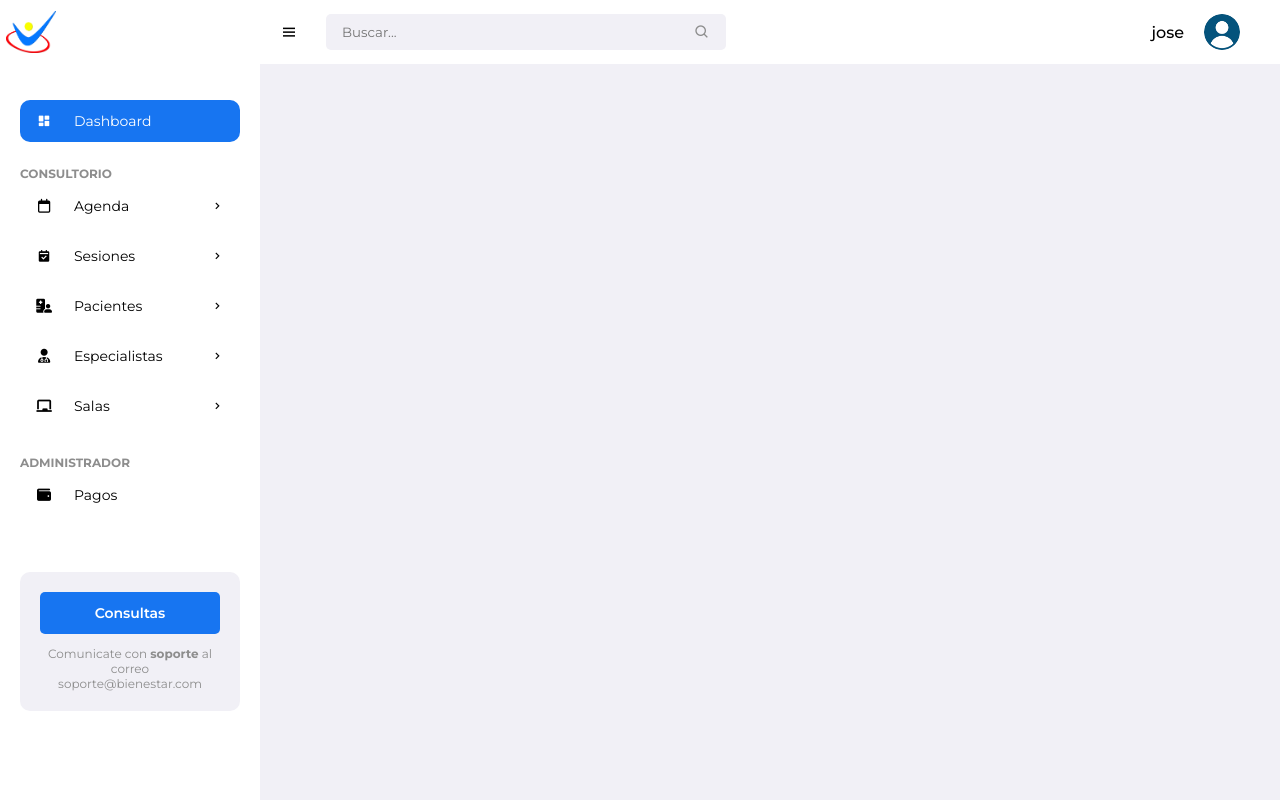
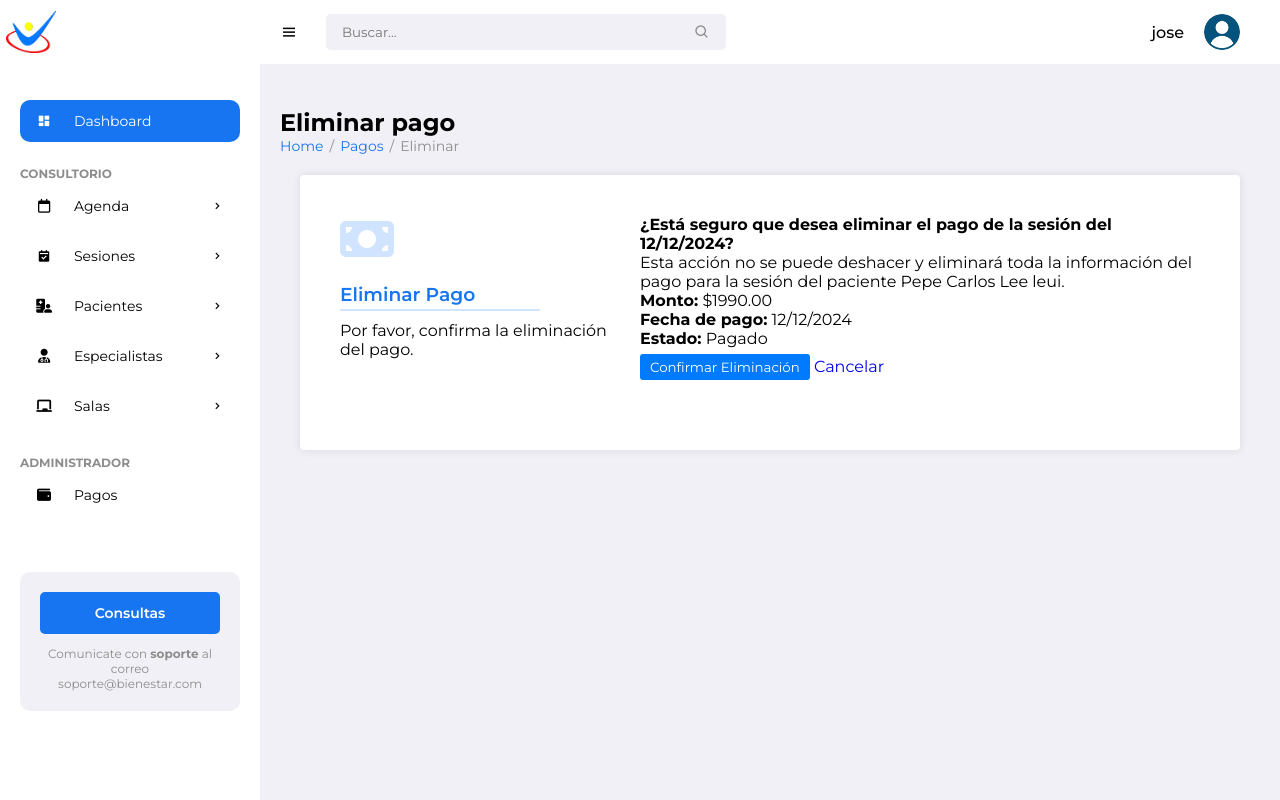
Before and after one commit to Yenicee/center, a Django app: page /payments/1/delete/ in a window 1280 px wide. Run offline with Django 5.2, Linux system fonts and the light colour scheme; a user stored in the database is signed in; data comes from the database, SQL or seed files in the repository; both versions use the stored data as it was after the commit.

Commit message:
agregue migracion paid_in_advance y cuerpo a delete_payment.html

```diff
--- a/pacientes/forms.py
+++ b/pacientes/forms.py
@@ -121,7 +121,7 @@ class SessionForm(forms.ModelForm):
         fields = [
             'patient', 'specialist', 'room', 'date', 'time',
             'objective', 'activity', 'materials', 'observation',
-            'attachment', 'status'
+            'attachment', 'status','paid_in_advance'
         ]
         labels = {
             'date': 'Fecha',
@@ -134,7 +134,8 @@ class SessionForm(forms.ModelForm):
             'materials': 'Materiales',
             'observation': 'Observación',
             'attachment': 'Archivo Adjunto',
-            'status': 'Estado de la sesión'
+            'status': 'Estado de la sesión',
+            'paid_in_advance': 'Pagada'
         }
 
         widgets = {
@@ -147,6 +148,7 @@ class SessionForm(forms.ModelForm):
             'materials': forms.Textarea(attrs={'rows': 4}),
             'observation': forms.Textarea(attrs={'rows': 4}),
             'new_activity': forms.Textarea(attrs={'rows': 4}),
+            'paid_in_advance': forms.CheckboxInput(attrs={'class': 'form-check-input'}),
         }
 
 class SpecialistForm(forms.ModelForm):
--- a/pacientes/models.py
+++ b/pacientes/models.py
@@ -82,16 +82,32 @@ class Session(models.Model):
         help_text="Estado de la sesión: 'Pendiente', 'Completada o 'Cancelada'."
     )
 
+    paid_in_advance = models.BooleanField(default=False, verbose_name="Pagada por adelantado")
+
     def save(self, *args, **kwargs):
+
         # Guarda la sesión normalmente
         super().save(*args, **kwargs)
 
-        if self.status == "Realizada":
-            # encarga de manejar el tema del pago
-            payment, created = Payment.objects.get_or_create(session=self)
-            payment.is_paid = True
-            payment.payment_date = self.date
-            payment.save()
+        # Si está marcada como pagada por adelantado, crear el pago
+        if self.paid_in_advance:
+            payment, created = Payment.objects.get_or_create(
+                session=self,
+                defaults={
+                    'is_paid': True,
+                    'payment_date': self.date,
+                    'amount': self.patient.cost_session
+                }
+            )
+        # Si cambia a realizada y no está pagada por adelantado
+        elif self.status == "Realizada":
+            payment, created = Payment.objects.get_or_create(
+                session=self,
+                defaults={
+                    'is_paid': False,
+                    'payment_date': self.date
+                }
+            )
 
     def __str__(self):
         return f"Session {self.date} - Patient: {self.patient.name} {self.patient.surname}"
--- a/pacientes/templates/pacientes/payments/delete_payment.html
+++ b/pacientes/templates/pacientes/payments/delete_payment.html
@@ -1 +1,43 @@
 {% extends "pacientes/base/base.html" %}
+{% block content %}
+<h1>Eliminar pago</h1>
+<ul class="breadcrumbs">
+    <li><a href="{% url 'patient_list' %}">Home</a></li>
+    <li class="divider">/</li>
+    <li><a href="{% url 'payment_list' %}">Pagos</a></li>
+    <li class="divider">/</li>
+    <li><a href="#" class="active">Eliminar</a></li>
+</ul>
+
+<div class="form-container">
+    <div class="row section">
+        <div class="col-title">
+            <i class="fa-solid fa-money-bill"></i>
+            <h3>Eliminar Pago</h3>
+            <p>Por favor, confirma la eliminación del pago.</p>
+        </div>
+        <div class="col-fields">
+            <div class="alert alert-warning">
+                <h4>¿Está seguro que desea eliminar el pago de la sesión del {{ payment.session.date|date:"d/m/Y" }}?</h4>
+                <p>Esta acción no se puede deshacer y eliminará toda la información del pago para la sesión del paciente {{ payment.session.patient.name }} {{ payment.session.patient.surname }}.</p>
+                <ul>
+                    <li><strong>Monto:</strong> ${{ payment.amount }}</li>
+                    <li><strong>Fecha de pago:</strong> {{ payment.payment_date|date:"d/m/Y"|default:"No registrada" }}</li>
+                    <li><strong>Estado:</strong> {% if payment.is_paid %}Pagado{% else %}No Pagado{% endif %}</li>
+                </ul>
+            </div>
+            <form method="POST" class="delete-form">
+                {% csrf_token %}
+                <div class="form-actions">
+                    <button type="submit" class="btn btn-danger">
+                        Confirmar Eliminación
+                    </button>
+                    <a href="{% url 'payment_list' %}" class="btn btn-secondary">
+                        Cancelar
+                    </a>
+                </div>
+            </form>
+        </div>
+    </div>
+</div>
+{% endblock  %}
--- a/pacientes/views.py
+++ b/pacientes/views.py
@@ -87,7 +87,7 @@ def new_session(request):
         form = SessionForm(request.POST, request.FILES)
 
         if form.is_valid():
-            # Crear la sesión principal con todos los datos del formulario
+
             session = form.save()
 
             # Procesar las sesiones adicionales
@@ -95,18 +95,19 @@ def new_session(request):
             additional_times = request.POST.getlist('additional_times[]')
 
             for date, time in zip(additional_dates, additional_times):
-                # Crear una nueva sesión solo con paciente, especialista y sala; otros campos en blanco
+                # Crear una nueva sesión manteniendo el estado de pago por adelantado
                 new_session = Session(
                     patient=session.patient,
                     specialist=session.specialist,
                     room=session.room,
                     date=date,
                     time=time,
-                    objective='',  # Campo en blanco
-                    activity='',   # Campo en blanco
-                    materials='',  # Campo en blanco
-                    observation='',  # Campo en blanco
-                    status='Pendiente'  # Puede definirse un valor por defecto, como "Pendiente"
+                    objective='',
+                    activity='',
+                    materials='',
+                    observation='',
+                    status='Pendiente',
+                    paid_in_advance=session.paid_in_advance
                 )
                 new_session.save()
 
```
Also changed, not shown: pacientes/templates/pacientes/room/room_list.html (+7 -0 lines), pacientes/templates/pacientes/session/new_session.html (+8 -0 lines), db.sqlite3, pacientes/migrations/0009_session_paid_in_advance.py (added).
